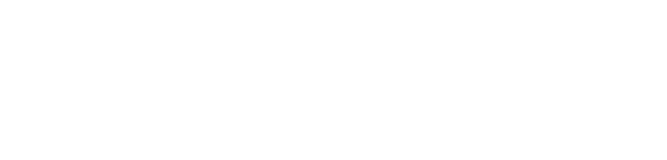
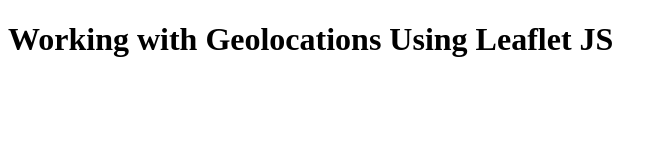
Before and after one commit to RanaZainPNY/Geolocation, a plain HTML site: page index.html in a window 1280 px wide. Shown: the whole page, without its empty margins (0-667 px from the left). Drawn offline with nearby package versions, Linux system fonts and the light colour scheme.

Commit message:
added h1 for leaflet js

```diff
--- a/index.html
+++ b/index.html
@@ -21,6 +21,7 @@
 
 <body>
 
+    <h1>Working with Geolocations Using Leaflet JS</h1>
     <div id="map"></div>
 
     <script>
@@ -30,7 +31,6 @@
             console.log(`Date: ${currentDateTime}`)
 
             if (navigator.geolocation) {
-
                 navigator.geolocation.getCurrentPosition((position) => {
                     const lat = position.coords.latitude;
                     const lng = position.coords.longitude;
```
